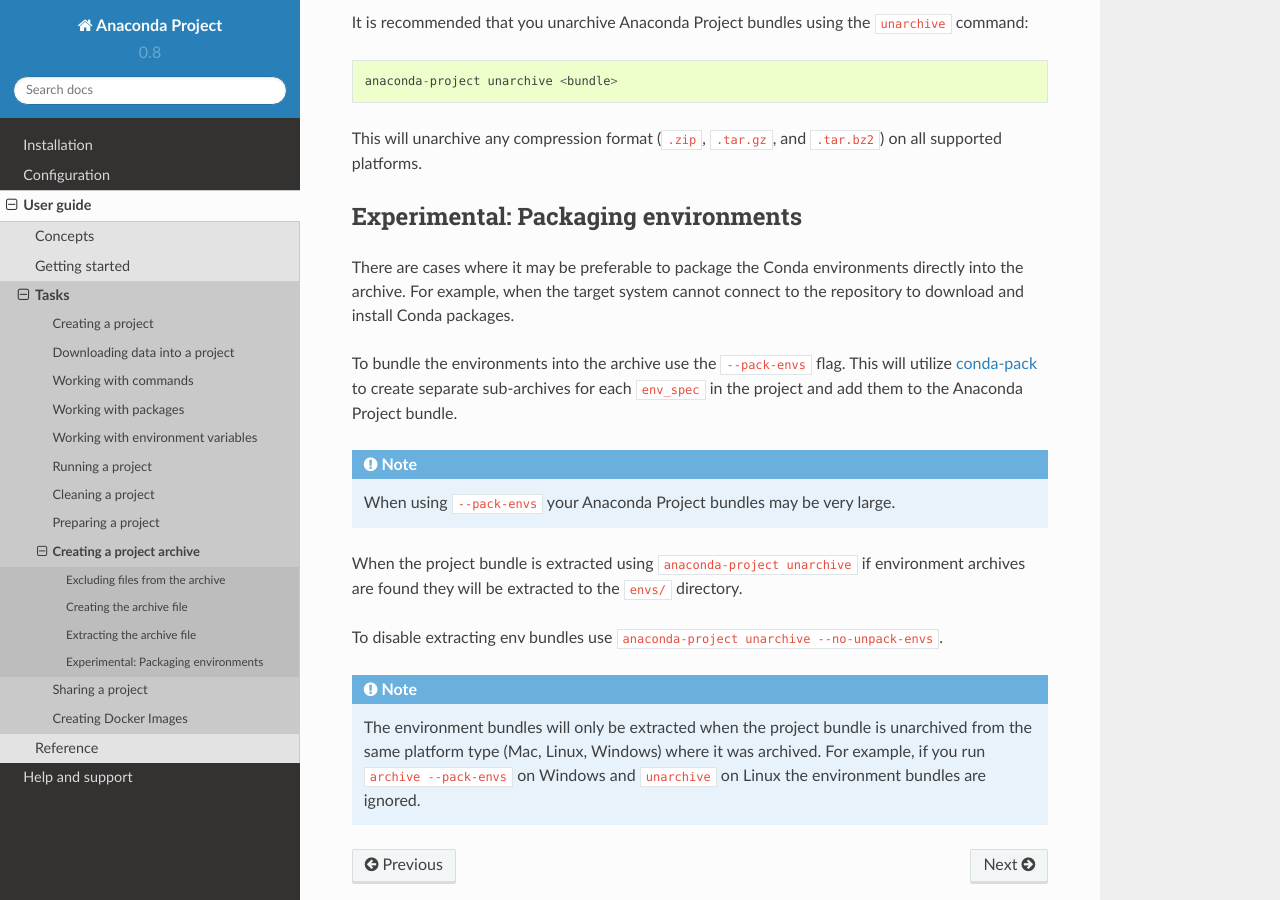
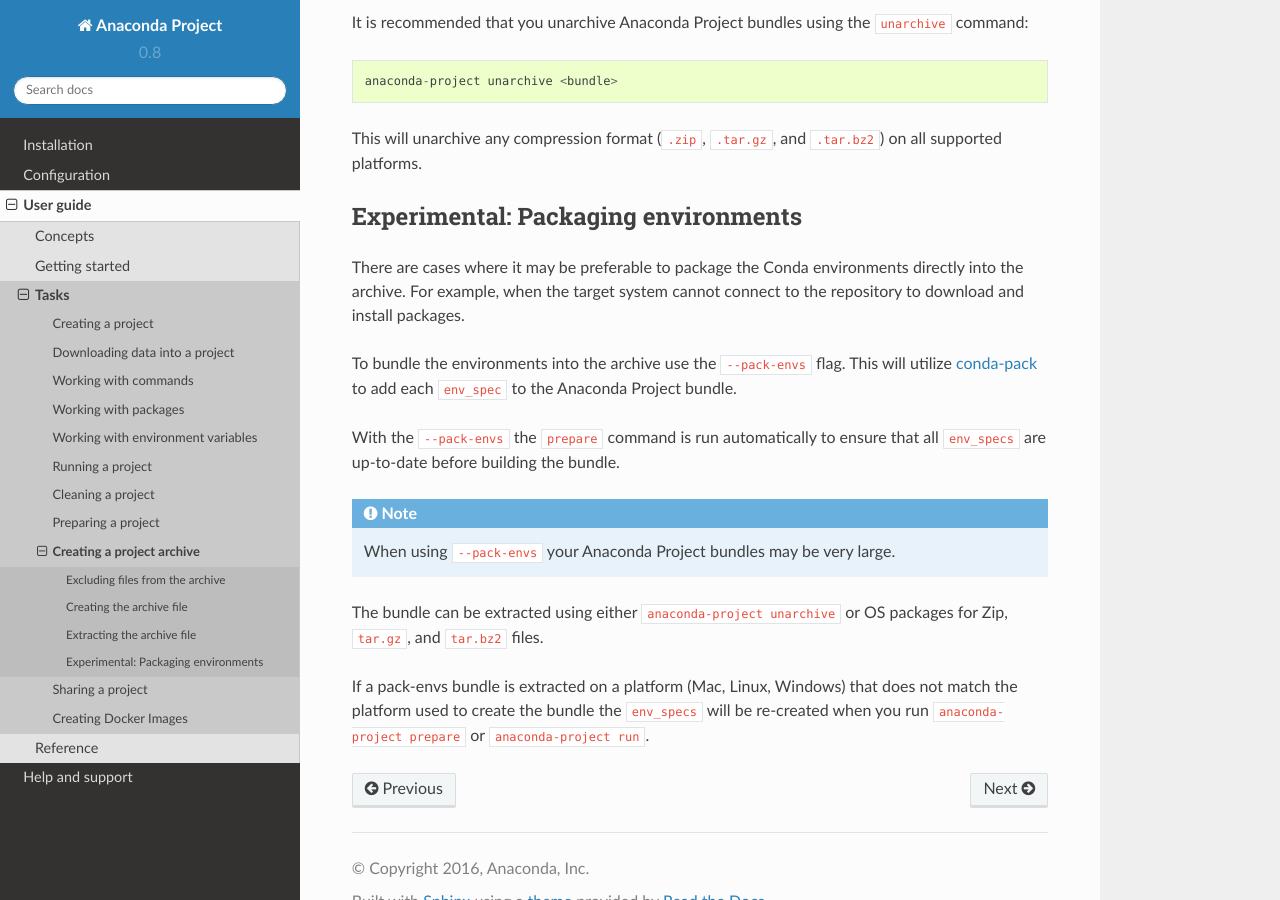
Before and after one commit to anaconda/anaconda-project, a Sphinx documentation site: the page built from docs/source/user-guide/tasks/create-project-archive.rst, in a window 1280 px wide and 900 px high, scrolled down 1515 px. Built offline with Sphinx 7.4.7 and the Read the Docs theme 2.0.0, drawn with Linux system fonts in a browser that asks for light colours.

Commit message:
update docs

```diff
--- a/docs/source/user-guide/tasks/create-project-archive.rst
+++ b/docs/source/user-guide/tasks/create-project-archive.rst
@@ -86,26 +86,24 @@
 There are cases where it may be preferable to package the
 Conda environments directly into the archive. For example,
 when the target system cannot connect to the repository to
-download and install Conda packages.
+download and install packages.
 
 To bundle the environments into the archive use the ``--pack-envs``
 flag. This will utilize `conda-pack <https://conda.github.io/conda-pack/index.html>`_
-to create separate sub-archives for each ``env_spec`` in the project
-and add them to the Anaconda Project bundle.
+to add each ``env_spec`` to the Anaconda Project bundle.
+
+With the ``--pack-envs`` the ``prepare`` command is run automatically
+to ensure that all ``env_specs`` are up-to-date before building
+the bundle.
 
 .. note::
 
   When using ``--pack-envs`` your Anaconda Project bundles may be
   very large.
 
-When the project bundle is extracted using ``anaconda-project unarchive`` if
-environment archives are found they will be extracted to the ``envs/`` directory.
+The bundle can be extracted using either ``anaconda-project unarchive``
+or OS packages for Zip, ``tar.gz``, and ``tar.bz2`` files.
 
-To disable extracting env bundles use ``anaconda-project unarchive --no-unpack-envs``.
-
-.. note::
-
-  The environment bundles will only be extracted when the project bundle
-  is unarchived from the same platform type (Mac, Linux, Windows) where it
-  was archived. For example, if you run ``archive --pack-envs`` on Windows
-  and ``unarchive`` on Linux the environment bundles are ignored.
+If a pack-envs bundle is extracted on a platform (Mac, Linux, Windows) that
+does not match the platform used to create the bundle the ``env_specs`` will be
+re-created when you run ``anaconda-project prepare`` or ``anaconda-project run``.
```
